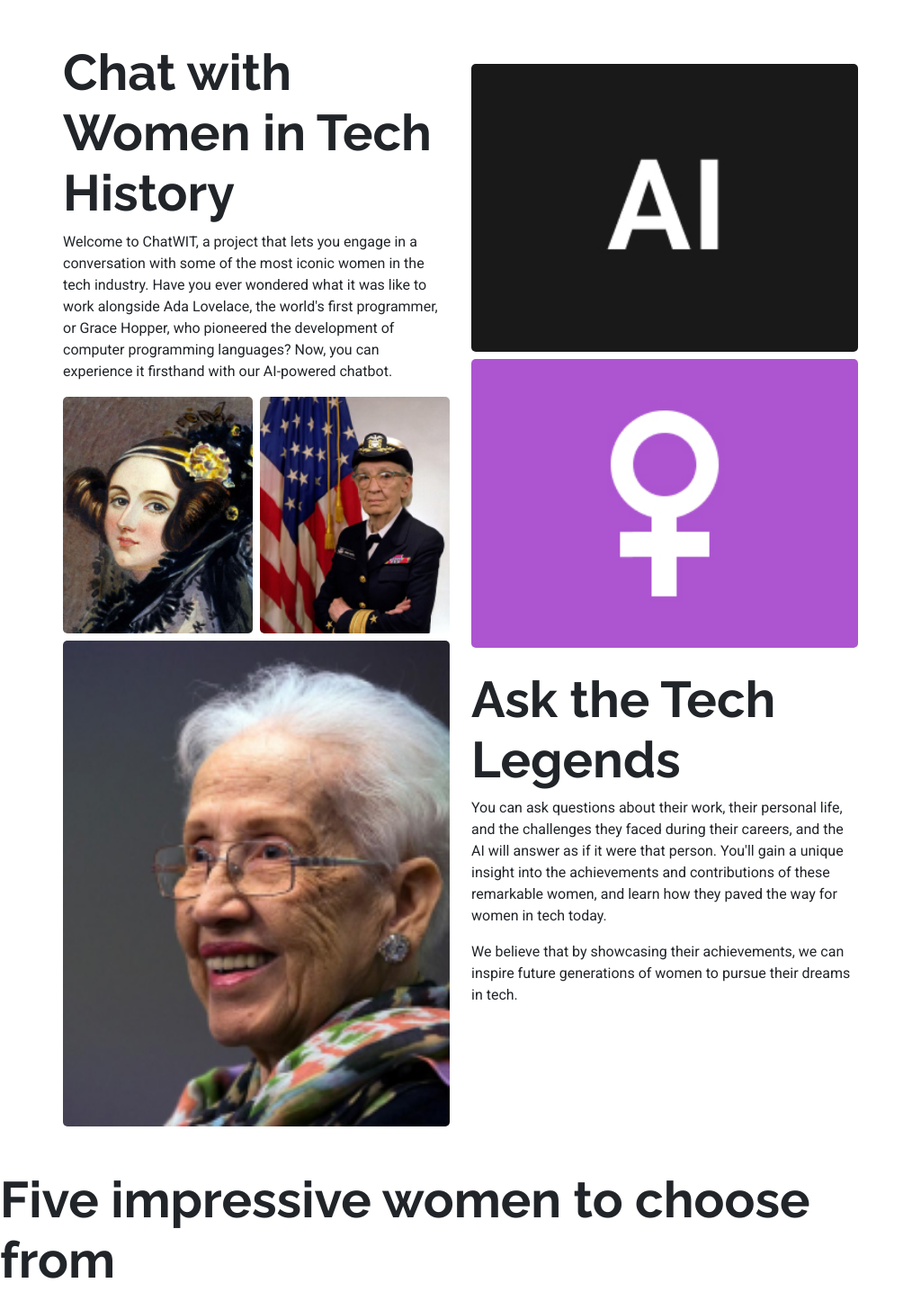
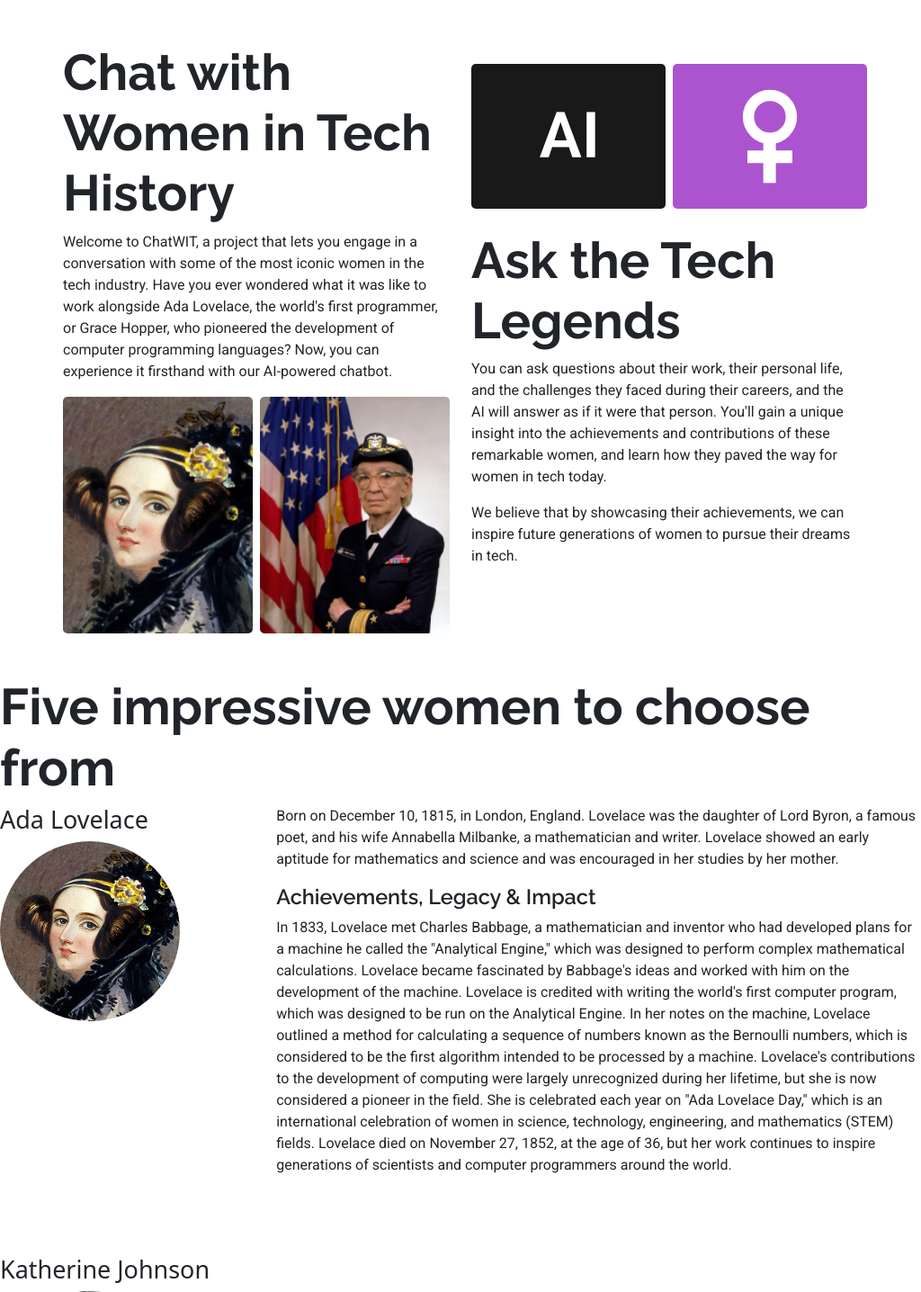
Before and after one commit to keironchaudhry/women-in-tech-hackathon, a Flask app: page / in a window 1024 px wide. Shown: the part 561-1997 px from the top of the page at 90% size. Run offline with Flask 2, Linux system fonts and the light colour scheme; some libraries are stand-ins or nearby versions.

Commit message:
updated the main section in the home page to be more responsive and updated the imgs logo to svgs

```diff
--- a/static/style.css
+++ b/static/style.css
@@ -83,9 +83,13 @@ nav .nav-item a:hover {
 .about-text {
   max-width: 650px;
 }
-.img-about {
+.about-imgs2 {
+  max-width: 300px;
+}
+.img-about, .img-about2 {
   border-radius: 5px;
 }
+
 /*Bio section*/
 #bio-section {
   height: 2000px;
@@ -156,7 +160,14 @@ footer {
   padding-left: 5px;
 }
 /*-------------------------------- Media queries*/
-
+@media (min-width: 990px) and (max-width: 1274px) {
+  .img-about2 {
+     width: 72%;
+  }
+  #katherine {
+    display: none !important;
+  }
+}
 @media (max-width:1000px) {
   nav {
     padding: 12px 0px !important;
--- a/templates/home.html
+++ b/templates/home.html
@@ -25,16 +25,16 @@
                      <div class="about-imgs d-flex gap-2 flex-wrap justify-content-sm-center">
                          <img class="img-about img-fluid flex-grow-1" src="../static/assets/imgs/ada.jpg" alt="Ada Lovelace">
                          <img class="img-about img-fluid flex-grow-1" src="../static/assets/imgs/grace.jpg" alt="Grace hopper">
-                         <img class="img-about img-fluid flex-grow-1" src="../static/assets/imgs/katherine.jpg" alt="Katherine johnson">
+                         <img class="img-about img-fluid flex-grow-1 d-lg-block d-none d-md-none" id="katherine" src="../static/assets/imgs/katherine.jpg" alt="Katherine johnson">
                      </div>
                  </div>
                </div>
                <div class="col-md-12 col-lg-6" style="max-width: 630px;">
                  <!-- 2 logos imgs div -->
-                 <div class="about-imgs d-flex gap-2 flex-wrap mt-4 d-none d-md-flex">
-                     <img class="img-about flex-fill" src="../static/assets/imgs/ailogo.jpg" alt="ai logo">
-                     <img class="img-about flex-fill" src="../static/assets/imgs/female-simbol.jpg" alt="female symbol">
-                 </div>
+                 <div class="about-imgs2 d-flex flex-wrap gap-2 mt-4 d-none d-md-flex flex-nowrap">
+                    <img src="../static/assets/card_imgs/ailogo.svg" class="img-about2 img-fluid flex-shrink-1 flex-basis-10" alt="ai logo">
+                    <img src="../static/assets/card_imgs/female-symbol.svg" class="img-about2 img-fluid flex-shrink-1 flex-basis-10" alt="female symbol">
+                </div>
                  <h2 class="mt-4">Ask the Tech Legends</h2>
                  <div class="about-text">
                      <p>You can ask questions about their work, their personal life, and the challenges they faced during their careers, and the AI will answer as if it were that person. You'll gain a unique insight into the achievements and contributions of these remarkable women, and learn how they paved the way for women in tech today.</p>
```
Also changed, not shown: static/assets/card_imgs/ailogo.svg (added), static/assets/card_imgs/female-symbol.svg (added), static/assets/imgs/ailogo.jpg (deleted), static/assets/imgs/female-simbol.jpg (deleted).
